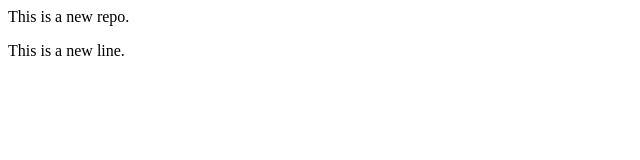
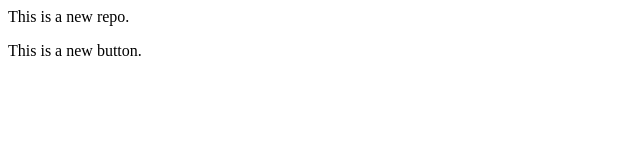
Before and after one commit to husain537404/localrepo, a plain HTML site: page index.html in a window 1280 px wide. Shown: the full height of the page, 0-640 px from the left. Drawn offline with Linux system fonts and the light colour scheme.

Commit message:
add button

```diff
--- a/index.html
+++ b/index.html
@@ -1,2 +1,2 @@
 <p>This is a new repo.</p>
-<p>This is a new line.</p>
+<p>This is a new button.</p>
```
